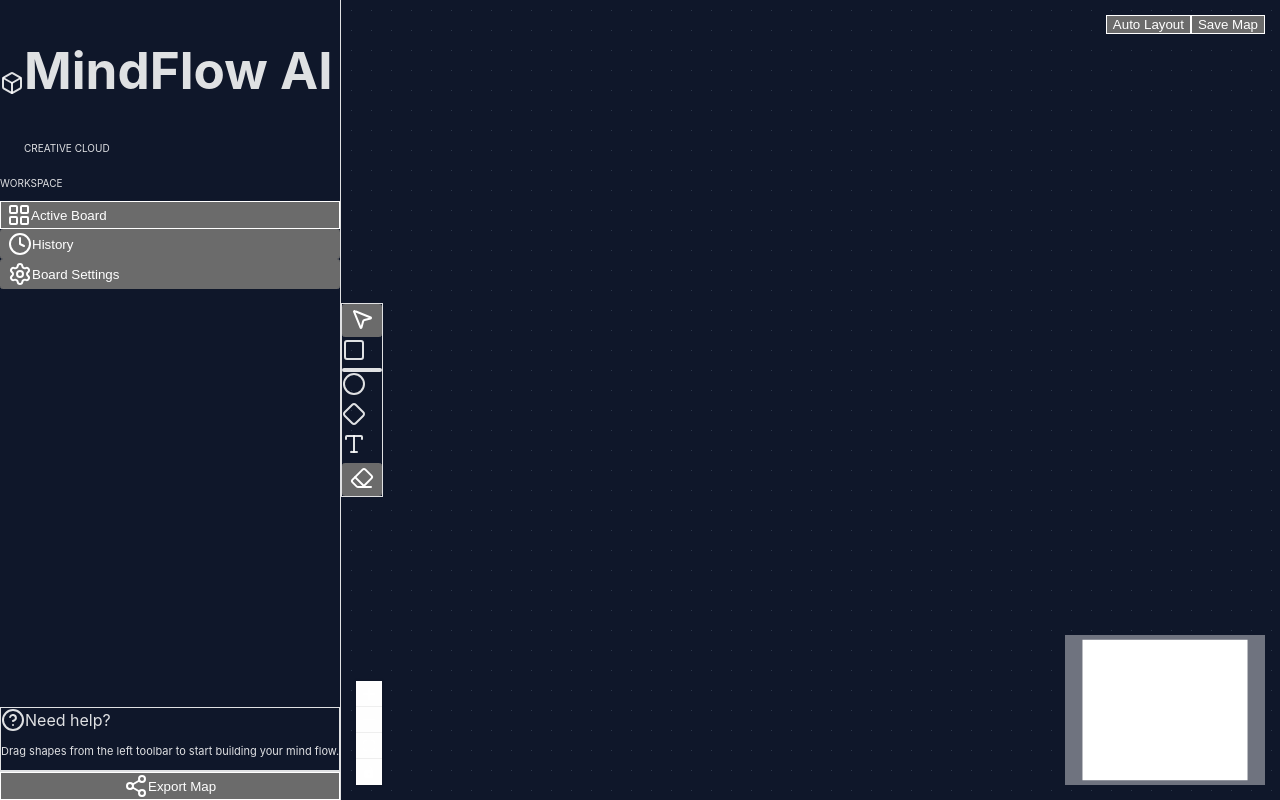
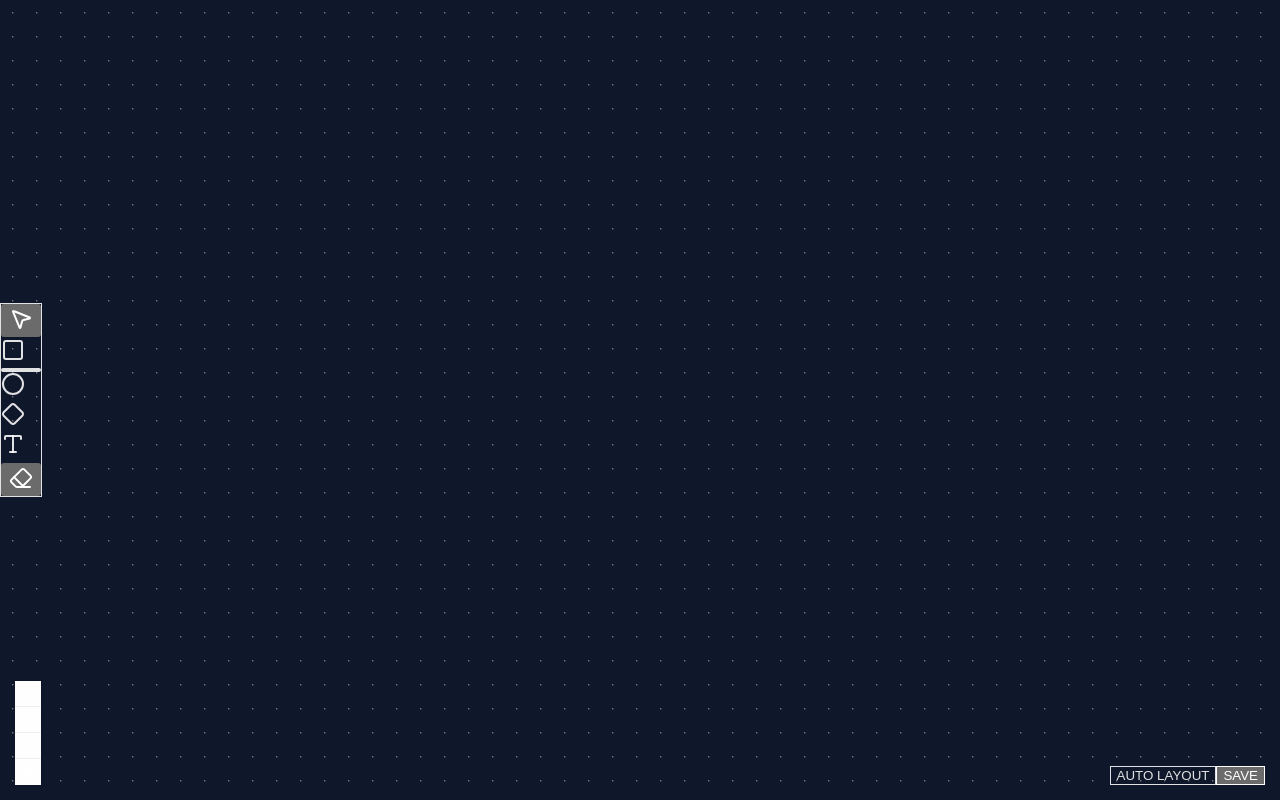
Before and after one commit to charles-prof/MindFlow-AI, a React (Vite) app: page / in a window 1280 px wide. Built offline with nearby package versions, Linux system fonts and the light colour scheme; what @electric-sql/pglite, y-indexeddb, y-webrtc would draw is missing.

Commit message:
feat(ui): refine theme support and node management logic

```diff
--- a/src/components/MindMap.tsx
+++ b/src/components/MindMap.tsx
@@ -1,7 +1,6 @@
 import React, { useCallback, useEffect, useRef } from 'react';
 import {
     ReactFlow,
-    MiniMap,
     Controls,
     Background,
     useNodesState,
@@ -16,32 +15,28 @@
 import type { Connection, Edge, Node, NodeChange, EdgeChange } from '@xyflow/react';
 import '@xyflow/react/dist/style.css';
 import { yNodes, yEdges } from '../lib/yjs';
-import Sidebar from './Sidebar';
 import Toolbar from './Toolbar';
 import { db } from '../db/client';
 import { maps } from '../db/schema';
 import { getOrCreateUser } from '../lib/db-utils';
 import { toast } from 'sonner';
 import dagre from 'dagre';
-
-// Helper to convert YMap to Array
-const getNodesFromY = () => Array.from(yNodes.values()) as Node[];
-const getEdgesFromY = () => Array.from(yEdges.values()) as Edge[];
-
 import { MindMapNode } from './MindMapNode';
+import MindMapEdge from './MindMapEdge';
 
 const nodeTypes = {
     mindMap: MindMapNode,
-    default: MindMapNode,
-    input: MindMapNode,
-    output: MindMapNode,
+};
+
+const edgeTypes = {
+    mindMap: MindMapEdge,
 };
 
 const dagreGraph = new dagre.graphlib.Graph();
 dagreGraph.setDefaultEdgeLabel(() => ({}));
 
 const nodeWidth = 180;
-const nodeHeight = 50;
+const nodeHeight = 60;
 
 const getLayoutedElements = (nodes: Node[], edges: Edge[], direction = 'LR') => {
     const isHorizontal = direction === 'LR';
@@ -76,21 +71,55 @@
     };
 };
 
+// Simple collision detection
+const resolveCollisions = (nodes: Node[], draggedNodeId: string): Node[] => {
+    const draggedNode = nodes.find(n => n.id === draggedNodeId);
+    if (!draggedNode) return nodes;
+
+    const COLLISION_BUFFER = 40;
+
+    return nodes.map(node => {
+        if (node.id === draggedNodeId) return node;
+
+        const dx = node.position.x - draggedNode.position.x;
+        const dy = node.position.y - draggedNode.position.y;
+        const distance = Math.sqrt(dx * dx + dy * dy);
+        const minDistance = 160 + COLLISION_BUFFER;
+
+        if (distance < minDistance) {
+            const angle = Math.atan2(dy, dx);
+            const pushX = Math.cos(angle) * (minDistance - distance);
+            const pushY = Math.sin(angle) * (minDistance - distance);
+
+            return {
+                ...node,
+                position: {
+                    x: node.position.x + pushX,
+                    y: node.position.y + pushY,
+                }
+            };
+        }
+        return node;
+    });
+};
+
 function MindMapContent() {
     const reactFlowWrapper = useRef<HTMLDivElement>(null);
     const [nodes, setNodes, onNodesChange] = useNodesState<Node>([]);
     const [edges, setEdges, onEdgesChange] = useEdgesState<Edge>([]);
     const { screenToFlowPosition, fitView } = useReactFlow();
 
+    const getNodesFromY = useCallback(() => Array.from(yNodes.values()) as Node[], []);
+    const getEdgesFromY = useCallback(() => Array.from(yEdges.values()) as Edge[], []);
+
     const onLayout = useCallback(
         (direction: string) => {
             const { nodes: layoutedNodes, edges: layoutedEdges } = getLayoutedElements(
-                getNodesFromY(), // Use latest from Yjs
-                getEdgesFromY(), // Use latest from Yjs
+                getNodesFromY(),
+                getEdgesFromY(),
                 direction
             );
 
-            // Update Yjs (shared state) with new positions
             layoutedNodes.forEach((node) => {
                 const existing = yNodes.get(node.id) as Node;
                 if (existing) {
@@ -98,30 +127,22 @@
                 }
             });
 
-            // Local update (optional, but good for responsiveness)
             setNodes([...layoutedNodes]);
             setEdges([...layoutedEdges]);
 
             window.requestAnimationFrame(() => {
-                fitView();
+                fitView({ duration: 800 });
             });
         },
-        [fitView, setNodes, setEdges]
+        [fitView, setNodes, setEdges, getNodesFromY, getEdgesFromY]
     );
 
-    // Sync initial state and revisions
     useEffect(() => {
-        // Initial sync
         setNodes(getNodesFromY());
         setEdges(getEdgesFromY());
 
-        // Listen for Yjs updates
-        const nodesObserver = () => {
-            setNodes(getNodesFromY());
-        };
-        const edgesObserver = () => {
-            setEdges(getEdgesFromY());
-        };
+        const nodesObserver = () => setNodes(getNodesFromY());
+        const edgesObserver = () => setEdges(getEdgesFromY());
 
         yNodes.observe(nodesObserver);
         yEdges.observe(edgesObserver);
@@ -130,16 +151,14 @@
             yNodes.unobserve(nodesObserver);
             yEdges.unobserve(edgesObserver);
         };
-    }, [setNodes, setEdges]);
+    }, [setNodes, setEdges, getNodesFromY, getEdgesFromY]);
 
     const onConnect = useCallback(
         (params: Connection) => {
             const newEdge: Edge = {
                 ...params,
-                id: `e${params.source}-${params.target}`,
-                type: 'bezier', // Smooth curves
-                animated: true,
-                style: { stroke: '#64748b', strokeWidth: 2 },
+                id: `e${params.source}-${params.target}-${crypto.randomUUID().slice(0, 8)}`,
+                type: 'mindMap',
             };
             yEdges.set(newEdge.id, newEdge);
         },
@@ -158,9 +177,7 @@
             const type = event.dataTransfer.getData('application/reactflow');
             const shape = event.dataTransfer.getData('application/shape');
 
-            if (typeof type === 'undefined' || !type) {
-                return;
-            }
+            if (!type) return;
 
             const position = screenToFlowPosition({
                 x: event.clientX,
@@ -169,9 +186,9 @@
 
             const newNode: Node = {
                 id: crypto.randomUUID(),
-                type,
+                type: 'mindMap',
                 position,
-                data: { label: `New ${shape || 'Idea'}`, shape: shape || 'pill' },
+                data: { label: shape === 'note' ? '' : 'New Idea', shape: shape || 'pill' },
             };
 
             yNodes.set(newNode.id, newNode);
@@ -179,24 +196,29 @@
         [screenToFlowPosition],
     );
 
-    // Sync local changes to Yjs
     const handleNodesChange = useCallback((changes: NodeChange[]) => {
-        onNodesChange(changes); // Update local view immediately
-
+        onNodesChange(changes);
         changes.forEach((change) => {
             if (change.type === 'position' && change.dragging && change.position) {
                 const node = yNodes.get(change.id) as Node;
-                if (node && node.position) {
-                    const updated = { ...node, position: change.position };
-                    if (node.position.x !== change.position.x || node.position.y !== change.position.y) {
-                        yNodes.set(change.id, updated);
-                    }
+                if (node) {
+                    // Apply collision detection locally
+                    const updatedNodes = resolveCollisions(getNodesFromY(), change.id);
+                    updatedNodes.forEach(n => {
+                        yNodes.set(n.id, n);
+                    });
                 }
             } else if (change.type === 'remove') {
                 yNodes.delete(change.id);
+                // Clean up edges
+                const edgesToDelete = Array.from(yEdges.keys()).filter(id => {
+                    const edge = yEdges.get(id);
+                    return edge?.source === change.id || edge?.target === change.id;
+                });
+                edgesToDelete.forEach(id => yEdges.delete(id));
             }
         });
-    }, [onNodesChange]);
+    }, [onNodesChange, getNodesFromY]);
 
     const handleEdgesChange = useCallback((changes: EdgeChange[]) => {
         onEdgesChange(changes);
@@ -207,7 +229,13 @@
         });
     }, [onEdgesChange]);
 
-
+    const handleClearCanvas = useCallback(() => {
+        if (window.confirm('Are you sure you want to clear the entire canvas?')) {
+            yNodes.clear();
+            yEdges.clear();
+            toast.success('Canvas cleared');
+        }
+    }, []);
 
     const handleSaveDB = useCallback(async () => {
         try {
@@ -218,23 +246,23 @@
             };
 
             await db.insert(maps).values({
-                title: `Map ${new Date().toISOString()}`,
+                title: `Map ${new Date().toLocaleDateString()}`,
                 ownerId: user.id,
                 content: content,
-            }).returning();
+            });
 
-            toast.success('Saved snapshot to local PGlite database!');
+            toast.success('Saved snapshot!');
         } catch (e: unknown) {
             console.error(e);
-            toast.error('Failed to save to database: ' + (e instanceof Error ? e.message : String(e)));
+            toast.error('Failed to save');
         }
-    }, []);
+    }, [getNodesFromY, getEdgesFromY]);
 
     return (
-        <div className="flex h-screen w-screen bg-slate-950 text-slate-200 overflow-hidden">
-            <Sidebar />
+        <div className="flex h-screen w-screen bg-[var(--bg-canvas)] text-[var(--text-main)] overflow-hidden font-sans transition-colors duration-300">
             <div className="flex-1 h-full relative" ref={reactFlowWrapper}>
-                <Toolbar />
+                <Toolbar onClear={handleClearCanvas} />
+
                 <ReactFlow
                     nodes={nodes}
                     edges={edges}
@@ -242,35 +270,41 @@
                     onEdgesChange={handleEdgesChange}
                     onConnect={onConnect}
                     nodeTypes={nodeTypes}
+                    edgeTypes={edgeTypes}
                     onDragOver={onDragOver}
                     onDrop={onDrop}
                     fitView
                     connectionLineType={ConnectionLineType.Bezier}
-                    connectionLineStyle={{ stroke: '#3b82f6', strokeWidth: 2 }}
+                    connectionLineStyle={{ stroke: 'var(--accent-color)', strokeWidth: 2 }}
                     proOptions={{ hideAttribution: true }}
                     snapToGrid={true}
                     snapGrid={[20, 20]}
+                    defaultEdgeOptions={{ type: 'mindMap' }}
+                    minZoom={0.1}
+                    maxZoom={2}
                 >
-                    <Controls className="bg-slate-800 border-slate-700 fill-slate-200" />
-                    <MiniMap
-                        className="!bg-slate-800 border-slate-700"
-                        nodeColor='#64748b'
-                        maskColor='rgba(15, 23, 42, 0.6)'
-                    />
+                    <Controls className="!bg-[var(--bg-panel)] !border-[var(--border-color)] !fill-[var(--text-muted)] !shadow-xl !rounded-lg overflow-hidden transition-all" />
+
                     <Background
                         variant={BackgroundVariant.Dots}
-                        gap={20}
-                        size={1}
-                        color="#334155"
-                        className="bg-slate-950"
+                        gap={24}
+                        size={1.5}
+                        color="var(--grid-color)"
+                        className="transition-colors duration-300"
                     />
-                    <Panel position="top-right" className="flex gap-3 p-4">
-                        <button onClick={() => onLayout('LR')} className="bg-slate-900/80 backdrop-blur-md hover:bg-slate-800 text-slate-200 border border-slate-700 font-medium py-2 px-4 rounded-xl shadow-xl transition-all duration-200 text-sm">
+
+                    <Panel position="bottom-right" className="flex gap-2 p-4">
+                        <button
+                            onClick={() => onLayout('LR')}
+                            className="bg-[var(--bg-panel)] backdrop-blur-xl border border-[var(--border-color)] text-[var(--text-muted)] hover:text-[var(--text-main)] px-4 py-2 rounded-lg transition-all shadow-lg text-xs font-bold uppercase tracking-wider"
+                        >
                             Auto Layout
                         </button>
-                        <button onClick={handleSaveDB} className="bg-emerald-500/10 backdrop-blur-md hover:bg-emerald-500/20 text-emerald-400 border border-emerald-500/30 font-medium py-2 px-4 rounded-xl shadow-xl transition-all duration-200 text-sm flex items-center gap-2">
-                            <span className="w-2 h-2 rounded-full bg-emerald-500 animate-pulse"></span>
-                            Save Map
+                        <button
+                            onClick={handleSaveDB}
+                            className="bg-blue-600/10 backdrop-blur-xl hover:bg-blue-600/20 text-blue-500 border border-blue-500/20 px-4 py-2 rounded-lg transition-all shadow-lg text-xs font-bold uppercase tracking-wider"
+                        >
+                            Save
                         </button>
                     </Panel>
                 </ReactFlow>
```
